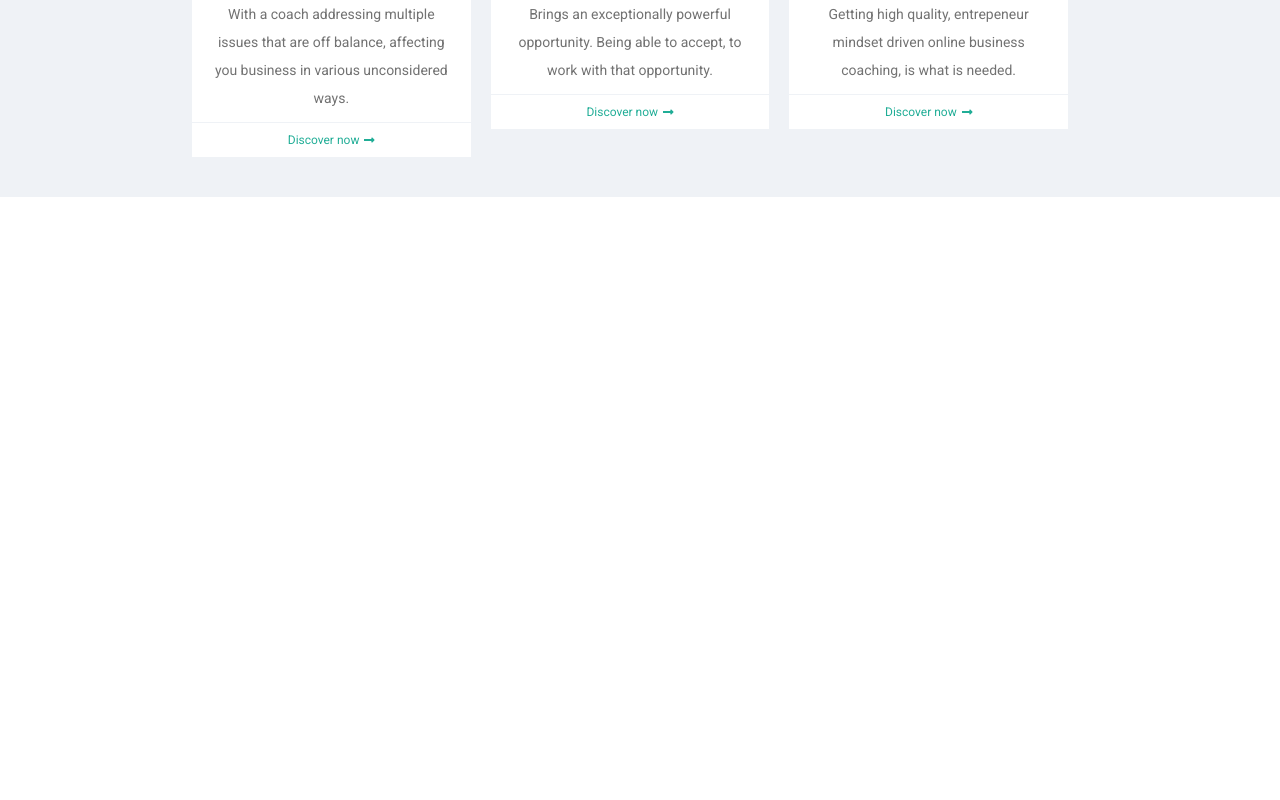
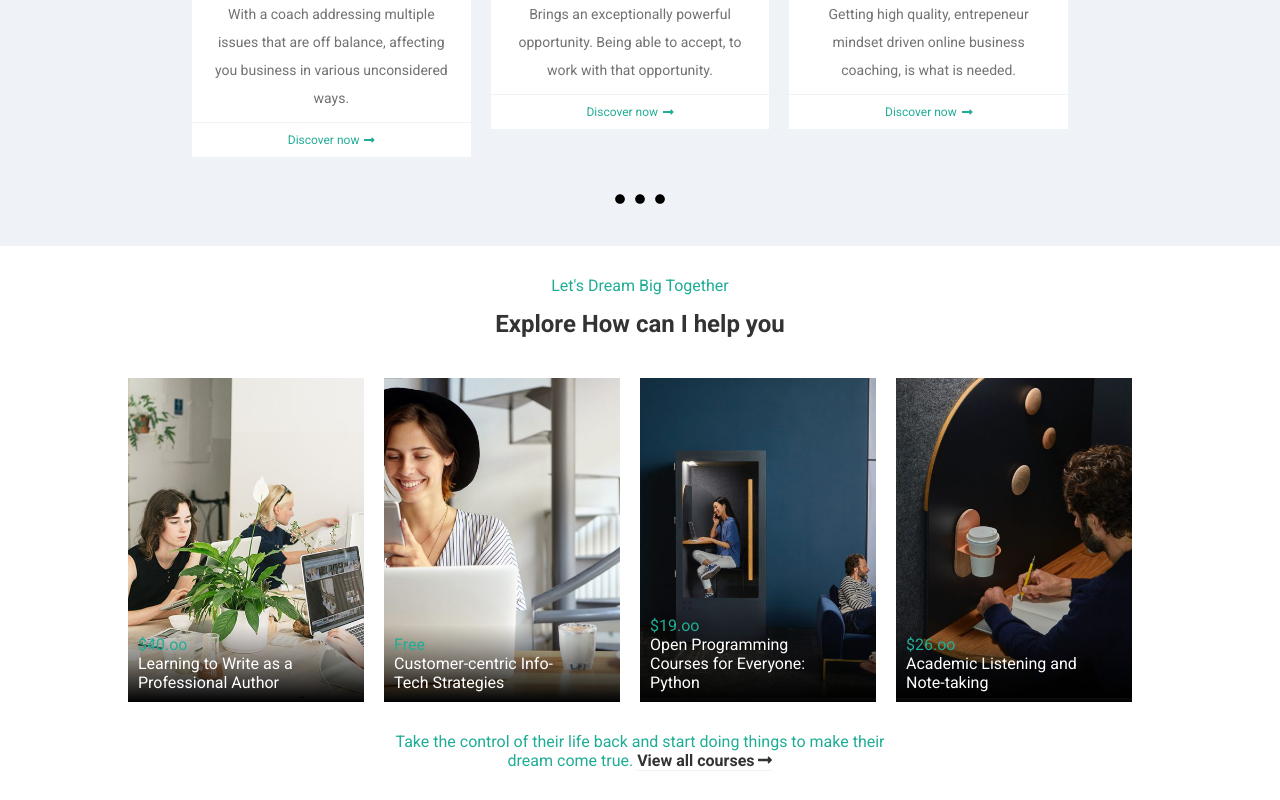
Before and after one commit to MarcoPorcaro1987/proj-html-vuejs, a Vue app: page / in a window 1280 px wide. Shown: the part 1596-2396 px from the top of the page. Before the commit the page ends 1793 px from the top, so only its background shows below. Built offline with nearby package versions, Linux system fonts and the light colour scheme.

Commit message:
Aggiunta sezione Courses

```diff
--- a/src/components/Courses.vue
+++ b/src/components/Courses.vue
@@ -12,7 +12,7 @@
           >
             <img
               :src="require('../assets/img/' + service.img)"
-              alt="Consultative Training Pic"
+              alt="service.title"
             />
             <div class="service-text-cont">
               <h3>{{ service.title }}</h3>
@@ -24,9 +24,36 @@
             </div>
           </div>
         </div>
+        <div class="circles-cont">
+          <i class="fas fa-circle"></i>
+          <i class="fas fa-circle"></i>
+          <i class="fas fa-circle"></i>
+        </div>
       </div>
     </section>
-    <section class="courses-cont"></section>
+    <section class="plans-cont">
+      <p class="special-color">Let's Dream Big Together</p>
+      <h2>Explore How can I help you</h2>
+      <div class="plan-cont">
+        <div class="plan-card" v-for="(plan, index) in plans" :key="index">
+          <img :src="require('../assets/img/' + plan.img)" alt="plan.title" />
+          <div class="plan-text">
+            <p class="special-color">{{ plan.price }}</p>
+            <p class="plan-title">{{ plan.title }}</p>
+          </div>
+        </div>
+      </div>
+      <div class="plan-link">
+        <p class="special-color">
+          Take the control of their life back and start doing things to make
+          their <br />
+          dream come true.
+          <span class="text-link"
+            >View all courses <i class="fas fa-long-arrow-alt-right"></i
+          ></span>
+        </p>
+      </div>
+    </section>
   </section>
 </template>
 
@@ -55,6 +82,28 @@ export default {
             "Getting high quality, entrepeneur mindset driven online business coaching, is what is needed.",
         },
       ],
+      plans: [
+        {
+          img: "course-02-443x600.jpg",
+          price: "$40.oo",
+          title: "Learning to Write as a Professional Author",
+        },
+        {
+          img: "stock-full-hd-03-443x600.jpg",
+          price: "Free",
+          title: "Customer-centric Info-Tech Strategies",
+        },
+        {
+          img: "stock-full-hd-04-443x600.jpg",
+          price: "$19.oo",
+          title: "Open Programming Courses for Everyone: Python",
+        },
+        {
+          img: "stock-full-hd-06-443x600.jpg",
+          price: "$26.oo",
+          title: "Academic Listening and Note-taking",
+        },
+      ],
     };
   },
 };
@@ -63,14 +112,17 @@ export default {
 <style lang="scss" scoped>
 @import "../assets/style/variables.scss";
 
+//Common
+h2 {
+  margin-top: 0.9375rem;
+  margin-bottom: 2.5rem;
+}
+
+//Services Section
 .services {
   background-color: $secondaryColor;
   text-align: center;
   padding: 2.5rem 0;
-  h2 {
-    margin-top: 0.9375rem;
-    margin-bottom: 2.5rem;
-  }
   .services-cont {
     display: flex;
     gap: 1.25rem;
@@ -101,5 +153,51 @@ export default {
       }
     }
   }
+  .circles-cont {
+    margin-top: 1.875rem;
+    .fa-circle {
+      margin: 0 0.3125rem;
+      font-size: 0.625rem;
+    }
+  }
+}
+
+//Plans Section
+.plans-cont {
+  margin: 0 auto;
+  padding: 1.875rem 0;
+  width: 80%;
+  text-align: center;
+  .plan-cont {
+    display: flex;
+    gap: 1.25rem;
+    .plan-card {
+      width: calc(100% / 4 - 1.25rem);
+      position: relative;
+      img {
+        width: 100%;
+      }
+      .plan-text {
+        background: linear-gradient(to top, black, transparent);
+        position: absolute;
+        text-align: left;
+        bottom: 0px;
+        left: 0px;
+        padding: 0.625rem;
+        padding-right: 2.5rem;
+      }
+      .plan-title {
+        color: white;
+      }
+    }
+  }
+  .plan-link {
+    margin-top: 1.875rem;
+    span {
+      color: $titleColor;
+      border-bottom: 0.0625rem solid $secondaryColor;
+      font-weight: bold;
+    }
+  }
 }
 </style>
--- a/src/components/Main.vue
+++ b/src/components/Main.vue
@@ -7,7 +7,6 @@
 </template>
 
 <script>
-
 import Hero from "./Hero.vue";
 import Mission from "./Mission.vue";
 import Courses from "./Courses.vue";
--- a/src/components/Mission.vue
+++ b/src/components/Mission.vue
@@ -83,14 +83,14 @@ export default {
       }
     }
   }
-  .btn-common{
+  .btn-common {
     margin: 0 1.25rem;
   }
-  .bg-white{
+  .bg-white {
     background-color: white;
     color: $specialColor;
     border: 1px solid $secondaryColor;
-    padding: .9375rem 3rem;
+    padding: 0.9375rem 3rem;
   }
 }
 </style>
```
